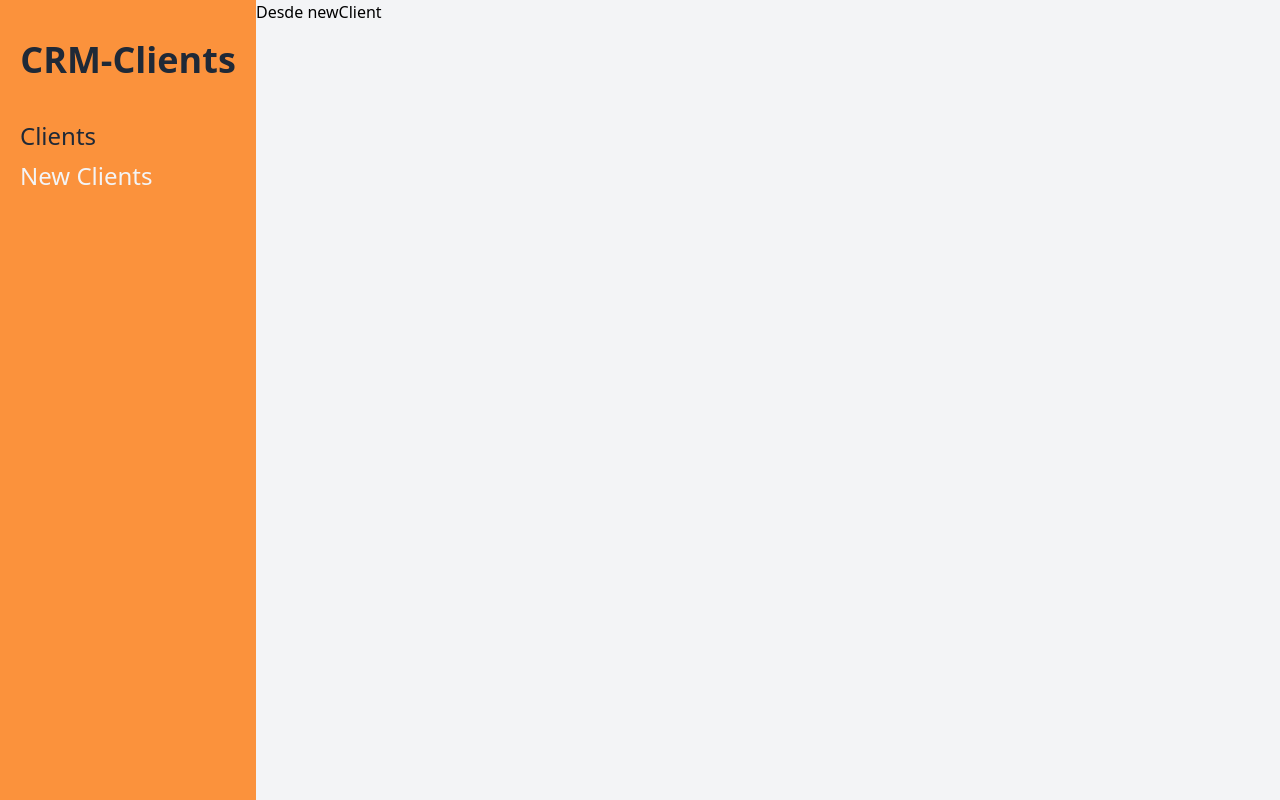
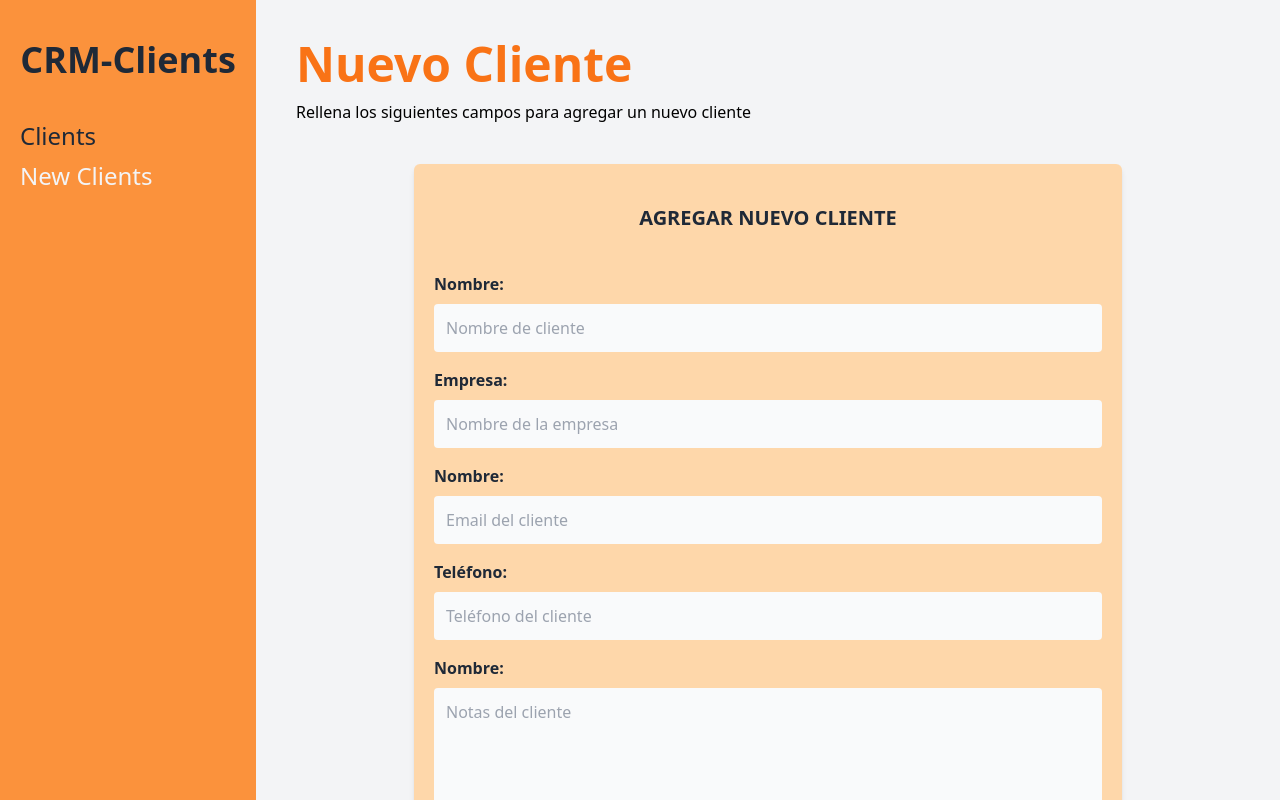
Before and after one commit to elencha3/react-ud-crm, a React (Vite) app: page /clients/new in a window 1280 px wide. Built offline with nearby package versions, Linux system fonts and the light colour scheme.

Commit message:
form validations with yup

```diff
--- a/package.json
+++ b/package.json
@@ -8,11 +8,13 @@
   },
   "dependencies": {
     "autoprefixer": "^10.4.0",
+    "formik": "^2.2.9",
     "postcss": "^8.4.5",
     "react": "^17.0.2",
     "react-dom": "^17.0.2",
     "react-router-dom": "^6.2.1",
-    "tailwindcss": "^3.0.7"
+    "tailwindcss": "^3.0.7",
+    "yup": "^0.32.11"
   },
   "devDependencies": {
     "@vitejs/plugin-react": "^1.0.7",
--- /dev/null
+++ b/src/components/Alert.jsx
@@ -0,0 +1,11 @@
+import React from "react";
+
+const Alert = ({children}) => {
+    return (
+        <div>
+            <div className="text-center my-5 text-red-600">{children}</div>
+        </div>
+    );
+};
+
+export default Alert;
--- /dev/null
+++ b/src/components/FormNewClient.jsx
@@ -0,0 +1,154 @@
+import React from "react";
+import { Formik, Form, Field } from "formik";
+import Alert from "./Alert";
+import * as Yup from "yup";
+
+const FormNewClient = () => {
+    // Validación del formulario. creamos dentr del componente Formik validationSchema y le
+    // pasamos una función. Yup.object().shape() y definimos validaciones para cada campo.
+    const newClientSchema = Yup.object().shape({
+        name: Yup.string()
+            .min(3, "El nombre es muy corto")
+            .max(20, "El nombre es muy largo")
+            .required("El nombre del cliente es obligatorio"),
+        company: Yup.string().required(
+            "El nombre de la empresa es obligatorio"
+        ),
+        email: Yup.string()
+            .email("Introduce un email válido")
+            .required("El email es obligatorio"),
+        phone: Yup.number()
+            .positive("Número no válido")
+            .integer("Número no válido")
+            .typeError("El número no es válido"),
+        comments: "",
+    });
+
+    const handleSubmit = (values) => {};
+
+    return (
+        <div className="mt-10 px-5 py-10 rounded-md bg-orange-200 shadow-md md:w-3/4 mx-auto">
+            <h1 className="text-gray-800 font-bold text-xl text-center uppercase">
+                Agregar nuevo cliente
+            </h1>
+
+            <Formik
+                initialValues={{
+                    name: "",
+                    company: "",
+                    email: "",
+                    phone: "",
+                    comments: "",
+                }}
+                onSubmit={(values) => {
+                    handleSubmit(values);
+                }}
+                validationSchema={newClientSchema}
+            >
+                {({ errors, touched }) => {
+                    console.log(errors);
+                    return (
+                        <Form className="mt-10">
+                            <div className="mb-4">
+                                <label
+                                    htmlFor="name"
+                                    className="text-gray-800 font-semibold"
+                                >
+                                    Nombre:
+                                </label>
+                                <Field
+                                    id="name"
+                                    type="text"
+                                    className="mt-2 block w-full p-3 bg-gray-50 rounded"
+                                    placeholder="Nombre de cliente"
+                                    name="name"
+                                />
+                                {errors.name && touched.name ? (
+                                    <Alert>{errors.name}</Alert>
+                                ) : null}
+                            </div>
+                            <div className="mb-4">
+                                <label
+                                    htmlFor="company"
+                                    className="text-gray-800 font-semibold"
+                                >
+                                    Empresa:
+                                </label>
+                                <Field
+                                    id="company"
+                                    type="text"
+                                    className="mt-2 block w-full p-3 bg-gray-50 rounded"
+                                    placeholder="Nombre de la empresa"
+                                    name="company"
+                                />
+                                {errors.company && touched.company ? (
+                                    <Alert>{errors.company}</Alert>
+                                ) : null}
+                            </div>
+                            <div className="mb-4">
+                                <label
+                                    htmlFor="email"
+                                    className="text-gray-800 font-semibold"
+                                >
+                                    Nombre:
+                                </label>
+                                <Field
+                                    id="email"
+                                    type="email"
+                                    className="mt-2 block w-full p-3 bg-gray-50 rounded"
+                                    placeholder="Email del cliente"
+                                    name="email"
+                                />
+                                {errors.email && touched.email ? (
+                                    <Alert>{errors.email}</Alert>
+                                ) : null}
+                            </div>
+                            <div className="mb-4">
+                                <label
+                                    htmlFor="phone"
+                                    className="text-gray-800 font-semibold"
+                                >
+                                    Teléfono:
+                                </label>
+                                <Field
+                                    id="phone"
+                                    type="tel"
+                                    className="mt-2 block w-full p-3 bg-gray-50 rounded"
+                                    placeholder="Teléfono del cliente"
+                                    name="phone"
+                                />
+                                {errors.phone && touched.phone ? (
+                                    <Alert>{errors.phone}</Alert>
+                                ) : null}
+                            </div>
+                            <div className="mb-4">
+                                <label
+                                    htmlFor="comments"
+                                    className="text-gray-800 font-semibold"
+                                >
+                                    Nombre:
+                                </label>
+                                <Field
+                                    as="textarea"
+                                    id="comments"
+                                    type="text"
+                                    className="mt-2 block w-full p-3 bg-gray-50 rounded h-40"
+                                    placeholder="Notas del cliente"
+                                    name="comments"
+                                />
+                            </div>
+
+                            <input
+                                type="submit"
+                                value="Agregar cliente"
+                                className="mt-5 w-full bg-orange-500 p-3 text-gray-800 rounded font-bold text-lg"
+                            />
+                        </Form>
+                    );
+                }}
+            </Formik>
+        </div>
+    );
+};
+
+export default FormNewClient;
--- a/src/layout/Layout.jsx
+++ b/src/layout/Layout.jsx
@@ -34,7 +34,7 @@ const Layout = () => {
                     </Link>
                 </nav>
             </div>
-            <div className="md:w-4/5">
+            <div className="md:w-4/5 p-10 md:h-screen overflow-scroll">
                 <Outlet />
             </div>
         </div>
--- a/src/pages/NewClient.jsx
+++ b/src/pages/NewClient.jsx
@@ -1,10 +1,13 @@
 import React from 'react'
+import FormNewClient from '../components/FormNewClient'
 
 const NewClient = () => {
     return (
-        <div>
-            <h1>Desde newClient</h1>
-        </div>
+        <>
+            <h1 className='text-5xl font-bold text-orange-500'>Nuevo Cliente</h1>
+            <p className='mt-3'>Rellena los siguientes campos para agregar un nuevo cliente</p>
+            <FormNewClient/>
+        </>
     )
 }
 
```
Also changed, not shown: 1 other file (tests, documents, lock files or other folders).
